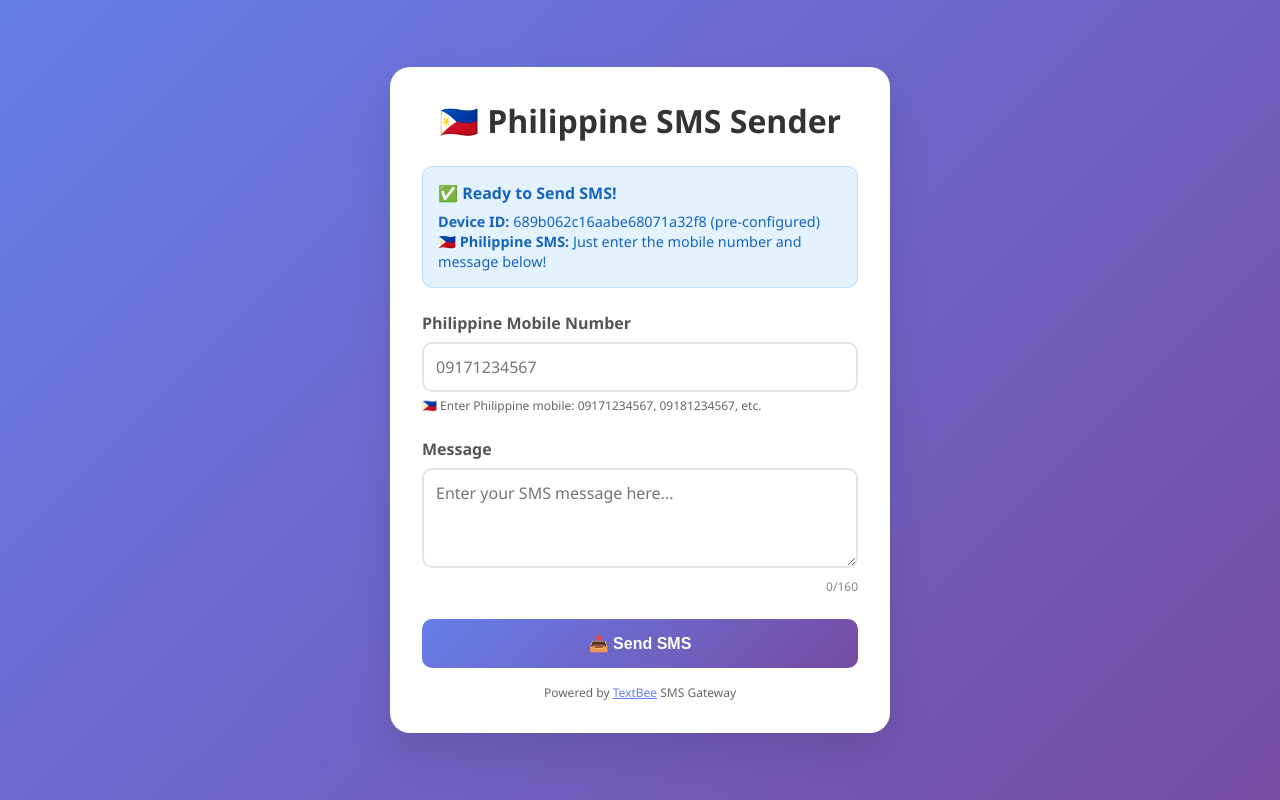
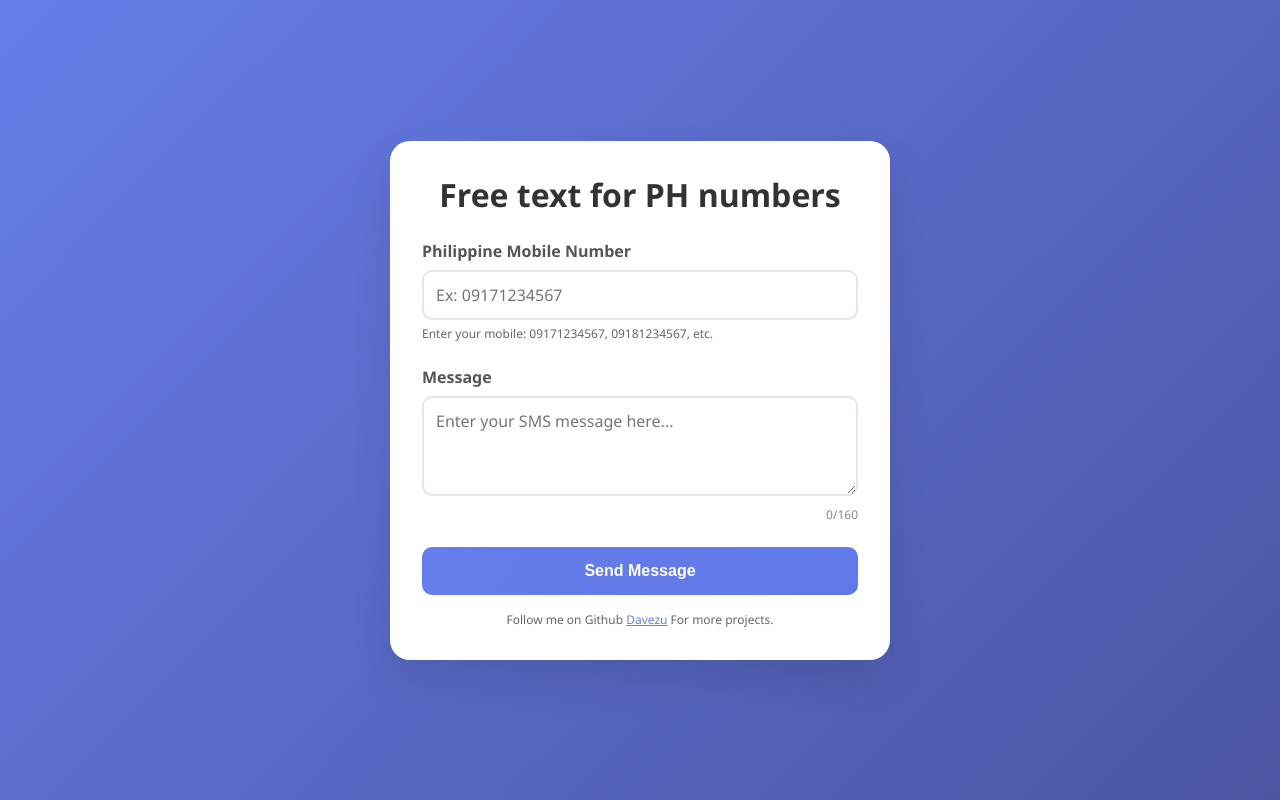
Before and after one commit to Davezu/sms, a plain HTML site: page index.html in a window 1280 px wide. Drawn offline with Linux system fonts and the light colour scheme.

Commit message:
Update index.html

```diff
--- a/index.html
+++ b/index.html
@@ -13,7 +13,7 @@
 
         body {
             font-family: 'Segoe UI', Tahoma, Geneva, Verdana, sans-serif;
-            background: linear-gradient(135deg, #667eea 0%, #764ba2 100%);
+            background: linear-gradient(135deg, #667eea 0%, #4b55a2 100%);
             min-height: 100vh;
             display: flex;
             align-items: center;
@@ -78,7 +78,7 @@
         .send-btn {
             width: 100%;
             padding: 15px;
-            background: linear-gradient(135deg, #667eea 0%, #764ba2 100%);
+            background: linear-gradient(135deg, #667eea 0%, #6079e9 100%);
             color: white;
             border: none;
             border-radius: 10px;
@@ -146,20 +146,14 @@
 </head>
 <body>
     <div class="container">
-        <h1>🇵🇭 Philippine SMS Sender</h1>
-
-        <div class="info-box">
-            <h3>✅ Ready to Send SMS!</h3>
-            <p><strong>Device ID:</strong> 689b062c16aabe68071a32f8 (pre-configured)</p>
-            <p><strong>🇵🇭 Philippine SMS:</strong> Just enter the mobile number and message below!</p>
-        </div>
+        <h1>Free text for PH numbers</h1>
 
         <form id="smsForm">
             <div class="form-group">
                 <label for="phoneNumber">Philippine Mobile Number</label>
-                <input type="tel" id="phoneNumber" placeholder="09171234567" required maxlength="11">
+                <input type="tel" id="phoneNumber" placeholder="Ex: 09171234567" required maxlength="11">
                 <small style="color: #666; font-size: 12px; margin-top: 5px; display: block;">
-                    🇵🇭 Enter Philippine mobile: 09171234567, 09181234567, etc.
+                    Enter your mobile: 09171234567, 09181234567, etc.
                 </small>
                 <div id="phonePreview" style="font-size: 12px; margin-top: 5px; color: #4CAF50; display: none;">
                     Will send to: <span id="formattedNumber"></span>
@@ -175,14 +169,14 @@
             </div>
 
             <button type="submit" class="send-btn" id="sendBtn">
-                📤 Send SMS
+                Send Message
             </button>
         </form>
 
         <div id="response" class="response"></div>
 
         <div class="api-info">
-            Powered by <a href="https://textbee.dev" target="_blank" style="color: #667eea;">TextBee</a> SMS Gateway
+           Follow me on Github <a href="https://github.com/Davezu" target="_blank" style="color: #667eea;">Davezu</a> For more projects.
         </div>
     </div>
 
@@ -210,7 +204,6 @@
             }
         });
 
-        // Form submission
         document.getElementById('smsForm').addEventListener('submit', async function(e) {
             e.preventDefault();
 
@@ -219,13 +212,11 @@
             const sendBtn = document.getElementById('sendBtn');
             const response = document.getElementById('response');
 
-            // Validation
             if (!phoneNumber || !message) {
                 showResponse('Please fill in all fields.', 'error');
                 return;
             }
 
-            // Format Philippine mobile number for API
             let formattedPhone = phoneNumber;
             if (formattedPhone.startsWith('09') && formattedPhone.length === 11) {
                 formattedPhone = '+63' + formattedPhone.substring(1);
@@ -234,7 +225,6 @@
                 return;
             }
 
-            // Disable button and show loading
             sendBtn.disabled = true;
             sendBtn.textContent = '⏳ Sending...';
 
@@ -283,7 +273,6 @@
             response.className = `response ${type}`;
             response.style.display = 'block';
 
-            // Auto-hide success messages after 5 seconds
             if (type === 'success') {
                 setTimeout(() => {
                     response.style.display = 'none';
@@ -291,24 +280,19 @@
             }
         }
 
-        // Philippine phone number formatting and validation
         document.getElementById('phoneNumber').addEventListener('input', function(e) {
             let value = e.target.value.replace(/\D/g, '');
             const phonePreview = document.getElementById('phonePreview');
             const formattedNumber = document.getElementById('formattedNumber');
 
-            // Limit to 11 digits max
             if (value.length > 11) {
                 value = value.substring(0, 11);
             }
 
-            // Format as Philippine mobile number
             if (value.startsWith('09') && value.length >= 10) {
-                // Keep the 09 format for display
                 e.target.value = value;
 
                 if (value.length === 11) {
-                    // Show preview of international format
                     const international = '+63' + value.substring(1);
                     formattedNumber.textContent = international;
                     phonePreview.style.display = 'block';
@@ -316,7 +300,6 @@
                     phonePreview.style.display = 'none';
                 }
             } else if (value.startsWith('9') && value.length >= 9 && !value.startsWith('09')) {
-                // Auto-add 0 if they start with 9
                 value = '0' + value;
                 if (value.length <= 11) {
                     e.target.value = value;
```
